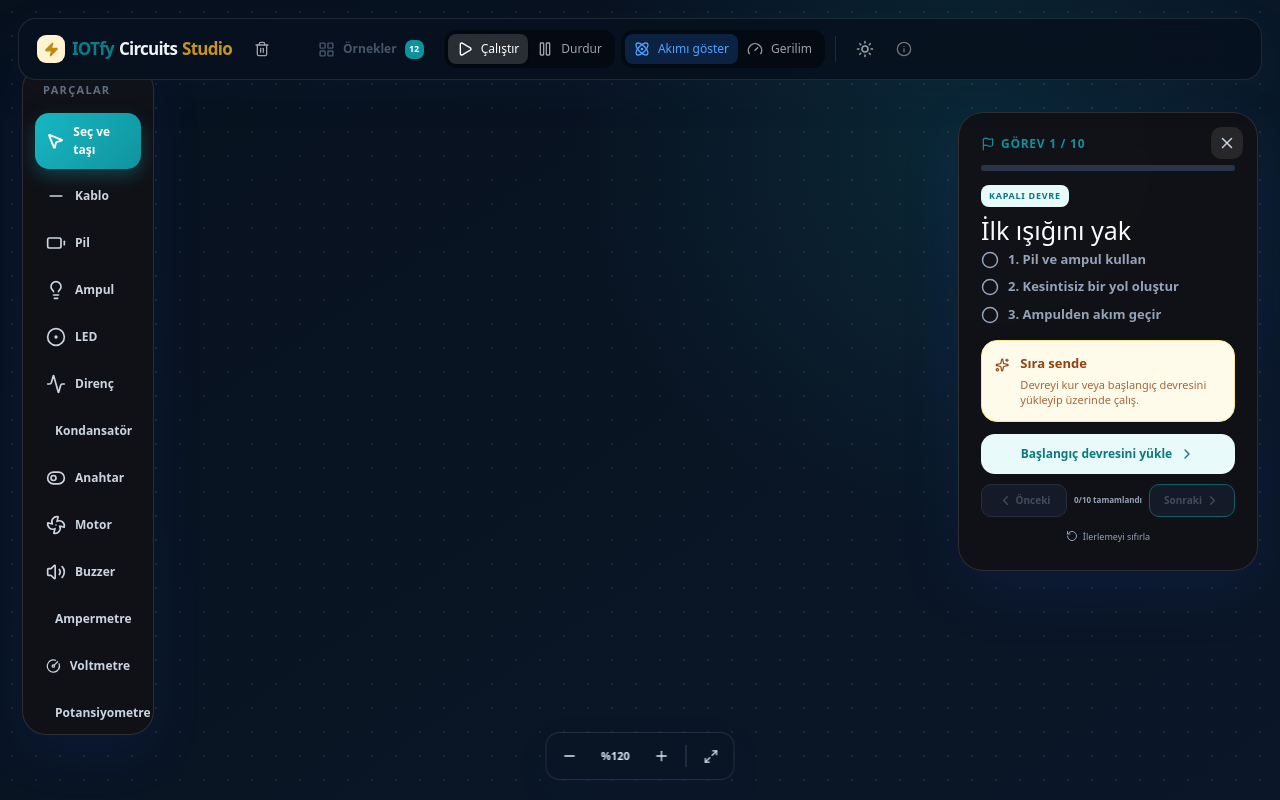
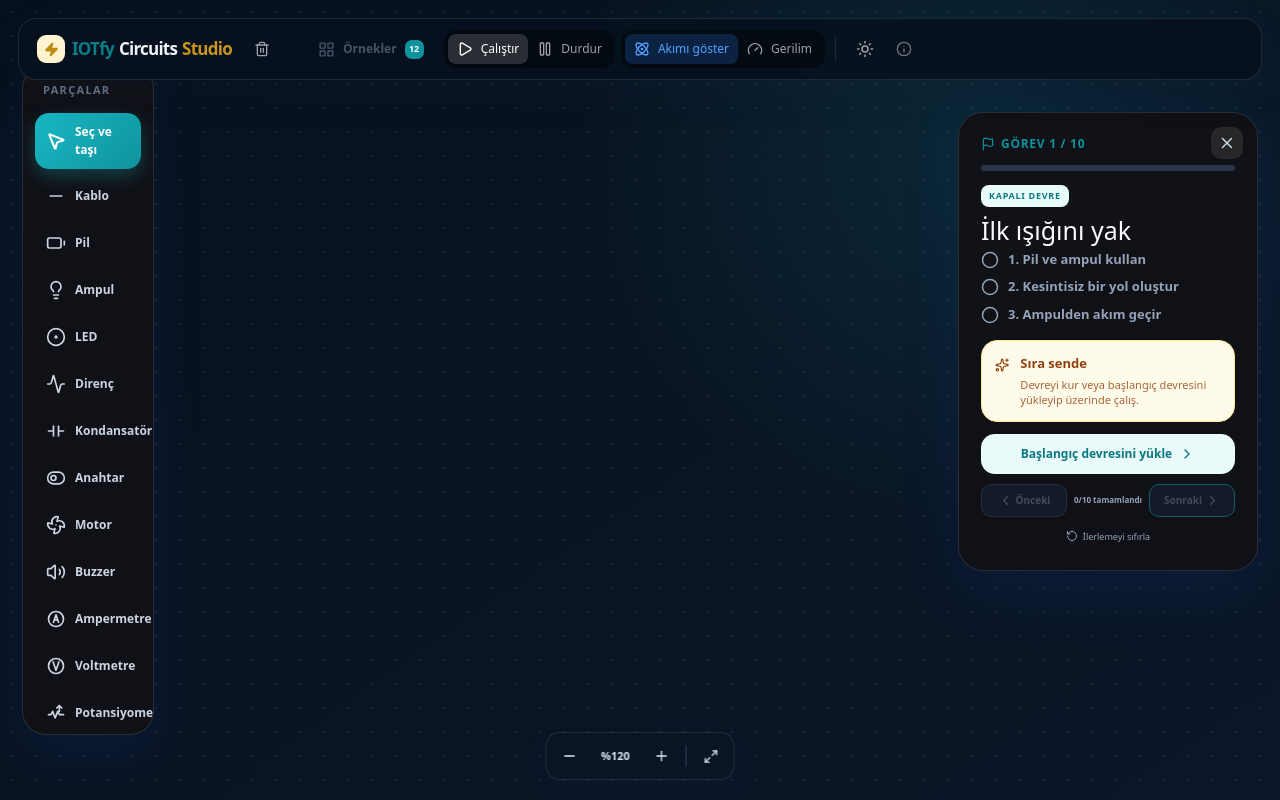
Before and after one commit to semihorkn/iotfy-circuits-studio, a React (Vite) app: page / in a window 1280 px wide. Built offline with nearby package versions, Linux system fonts and the light colour scheme.

Commit message:
Complete missing component icons

```diff
--- a/src/components/Toolbox.tsx
+++ b/src/components/Toolbox.tsx
@@ -1,7 +1,18 @@
 import React from 'react';
 import { useAppStore } from '../store';
-import { Battery, Lightbulb, ToggleLeft, Minus, MousePointer2, Activity, CircleDot, Fan, Volume2, Gauge, CircleGauge, SlidersHorizontal, Triangle, ShieldCheck } from 'lucide-react';
+import { Battery, Lightbulb, ToggleLeft, Minus, MousePointer2, Activity, CircleDot, Fan, Volume2 } from 'lucide-react';
 import { ComponentType } from '../types';
+
+type ToolIconProps = React.SVGProps<SVGSVGElement> & { size?: number };
+const ToolSvg: React.FC<ToolIconProps & { children: React.ReactNode }> = ({ size = 20, children, ...props }) => (
+    <svg width={size} height={size} viewBox="0 0 24 24" fill="none" stroke="currentColor" strokeWidth="2" strokeLinecap="round" strokeLinejoin="round" aria-hidden="true" {...props}>{children}</svg>
+);
+const CapacitorIcon: React.FC<ToolIconProps> = props => <ToolSvg {...props}><path d="M3 12h6M15 12h6M9 6v12M15 6v12" /></ToolSvg>;
+const AmmeterIcon: React.FC<ToolIconProps> = props => <ToolSvg {...props}><circle cx="12" cy="12" r="9" /><path d="m9 16 3-9 3 9M10 13h4" /></ToolSvg>;
+const VoltmeterIcon: React.FC<ToolIconProps> = props => <ToolSvg {...props}><circle cx="12" cy="12" r="9" /><path d="m8.5 7 3.5 10 3.5-10" /></ToolSvg>;
+const PotentiometerIcon: React.FC<ToolIconProps> = props => <ToolSvg {...props}><path d="M3 14h3l2-4 3 8 3-8 2 4h5M16 3v7M13 6l3-3 3 3" /></ToolSvg>;
+const DiodeIcon: React.FC<ToolIconProps> = props => <ToolSvg {...props}><path d="M3 12h4M17 12h4M7 6v12l10-6-10-6ZM17 6v12" /></ToolSvg>;
+const FuseIcon: React.FC<ToolIconProps> = props => <ToolSvg {...props}><path d="M3 12h4M17 12h4M7 8h10v8H7zM9 12h2l1-2 1 4 1-2h1" /></ToolSvg>;
 
 export const Toolbox: React.FC = () => {
     const { state, setState } = useAppStore();
@@ -13,15 +24,15 @@ export const Toolbox: React.FC = () => {
         { mode: 'bulb', icon: Lightbulb, label: 'Ampul' },
         { mode: 'led', icon: CircleDot, label: 'LED' },
         { mode: 'resistor', icon: Activity, label: 'Direnç' },
-        { mode: 'capacitor', icon: Minus, label: 'Kondansatör' },
+        { mode: 'capacitor', icon: CapacitorIcon, label: 'Kondansatör' },
         { mode: 'switch', icon: ToggleLeft, label: 'Anahtar' },
         { mode: 'motor', icon: Fan, label: 'Motor' },
         { mode: 'buzzer', icon: Volume2, label: 'Buzzer' },
-        { mode: 'ammeter', icon: Gauge, label: 'Ampermetre' },
-        { mode: 'voltmeter', icon: CircleGauge, label: 'Voltmetre' },
-        { mode: 'potentiometer', icon: SlidersHorizontal, label: 'Potansiyometre' },
-        { mode: 'diode', icon: Triangle, label: 'Diyot' },
-        { mode: 'fuse', icon: ShieldCheck, label: 'Sigorta' },
+        { mode: 'ammeter', icon: AmmeterIcon, label: 'Ampermetre' },
+        { mode: 'voltmeter', icon: VoltmeterIcon, label: 'Voltmetre' },
+        { mode: 'potentiometer', icon: PotentiometerIcon, label: 'Potansiyometre' },
+        { mode: 'diode', icon: DiodeIcon, label: 'Diyot' },
+        { mode: 'fuse', icon: FuseIcon, label: 'Sigorta' },
     ];
 
     return (
--- a/src/index.css
+++ b/src/index.css
@@ -18,6 +18,7 @@ button { font: inherit; }
 .dark .kid-toolbox { background:rgba(18,18,22,.92); border-color:rgba(255,255,255,.12); }
 .toolbox-title { padding:4px 8px 7px; color:#64748b; font-size:11px; font-weight:800; letter-spacing:.12em; text-transform:uppercase; }
 .tool-button { display:flex; align-items:center; gap:9px; width:100%; padding:10px 11px; border:0; border-radius:14px; color:#475569; background:transparent; cursor:pointer; font-size:12px; font-weight:750; text-align:left; transition:.18s ease; }
+.tool-button > svg { flex:0 0 20px; width:20px; height:20px; }
 .tool-button:hover { color:#0e8992; background:var(--iotfy-ice); transform:translateX(2px); }
 .tool-button.active { color:white; background:linear-gradient(135deg,var(--iotfy-teal),#10939d); box-shadow:0 7px 18px rgba(24,184,196,.28); }
 .dark .tool-button { color:#cbd5e1; }.dark .tool-button:hover { background:#27272a; }.dark .tool-button.active { color:white; }
```
